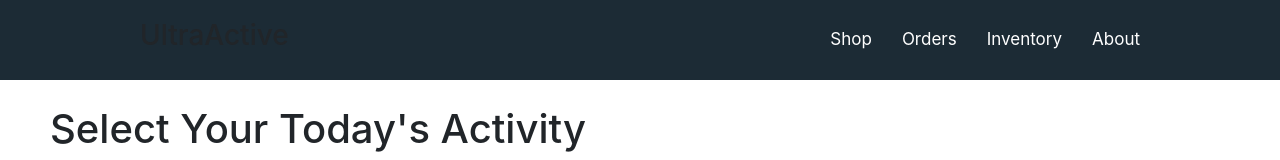
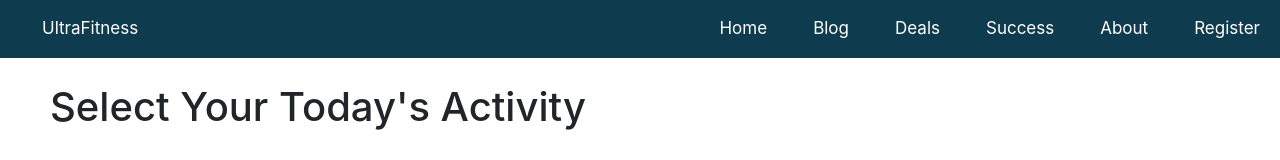
Before and after one commit to FahmidaTasmia/ultra-active-club, a React (Create React App) app: page / in a window 1280 px wide. Shown: the top 160 px of the page. Built offline with nearby package versions, Linux system fonts and the light colour scheme.

Commit message:
responsive css added

```diff
--- a/src/components/ActivityDetail/ActivityDetail.css
+++ b/src/components/ActivityDetail/ActivityDetail.css
@@ -21,10 +21,30 @@
 @media screen and (max-width: 480px){
     .container{
         display: grid;
-        grid-template-columns: 1fr 1fr;
+        grid-template-columns: repeat(1fr,1fr);
 
     }
 
+}
+
+@media only screen and (min-width:451px) and (max-width:600px){
+    .container{
+        display: grid;
+        grid-template-columns: 1fr 1fr;
+    }
+
+    .activity-container{
+        grid-template-columns: repeat(1, 1fr);
+       grid-gap: 20px;
+
+    }
+}
+
+@media only screen and (min-width:601px) and (max-width:1200px){
+    .container{
+        display: grid;
+        grid-template-columns: 2fr 1fr;
+    }
 }
 
 .cart{
--- a/src/components/Header/Header.css
+++ b/src/components/Header/Header.css
@@ -1,17 +1,13 @@
-.header{
-    background-color: #1C2B35;
-    height: 80px;
-    display: flex;
-    align-items: center;
-    justify-content: space-between;
-   padding: 0 140px;
+.navbar{
+    background-color: rgb(14, 59, 77);
+
 }
-.header a{
-    text-decoration: none;
+.navbar a{
+
     color: #ffffff;
     font-size: 17px;
     margin-left: 30px;
 }
-.header a:hover{
-    color: rgb(14, 59, 77);
+.navbar a:hover{
+    color: #ffffff;
 }
--- a/src/components/Header/Header.js
+++ b/src/components/Header/Header.js
@@ -3,15 +3,38 @@ import './Header.css'
 
 const Header = () => {
     return (
-        <nav className='header'>
-           <h3>UltraActive</h3>
-           <div>
-            <a href="#Shop">Shop</a>
-            <a href="#Orders">Orders</a>
-            <a href="#Inventory">Inventory</a>
-            <a href="#About">About</a>
-           </div>
-        </nav>
+        <nav class="navbar navbar-expand-sm ">
+        <div class="container-fluid ">
+          <a class="navbar-brand" href="#">UltraFitness</a>
+          <button class="navbar-toggler" type="button" data-bs-toggle="collapse" data-bs-target="#navbarNav"
+            aria-controls="navbarNav" aria-expanded="false" aria-label="Toggle navigation">
+            <i class="fa-solid fa-bars"></i>
+          </button>
+          <div class="collapse navbar-collapse" id="navbarNav">
+            <ul class="navbar-nav  ms-auto">
+              <li class="nav-item ">
+                <a class="nav-link " aria-current="page" href="#">Home</a>
+              </li>
+              <li class="nav-item">
+                <a class="nav-link" href="#">Blog</a>
+              </li>
+              <li class="nav-item">
+                <a class="nav-link" href="#">Deals</a>
+              </li>
+              <li class="nav-item">
+                <a class="nav-link ">Success </a>
+              </li>
+              <li class="nav-item">
+                <a class="nav-link ">About</a>
+              </li>
+              <li class="nav-item">
+                <a class="nav-link ">Register</a>
+              </li>
+            </ul>
+          </div>
+
+        </div>
+      </nav>
     );
 };
 
```
